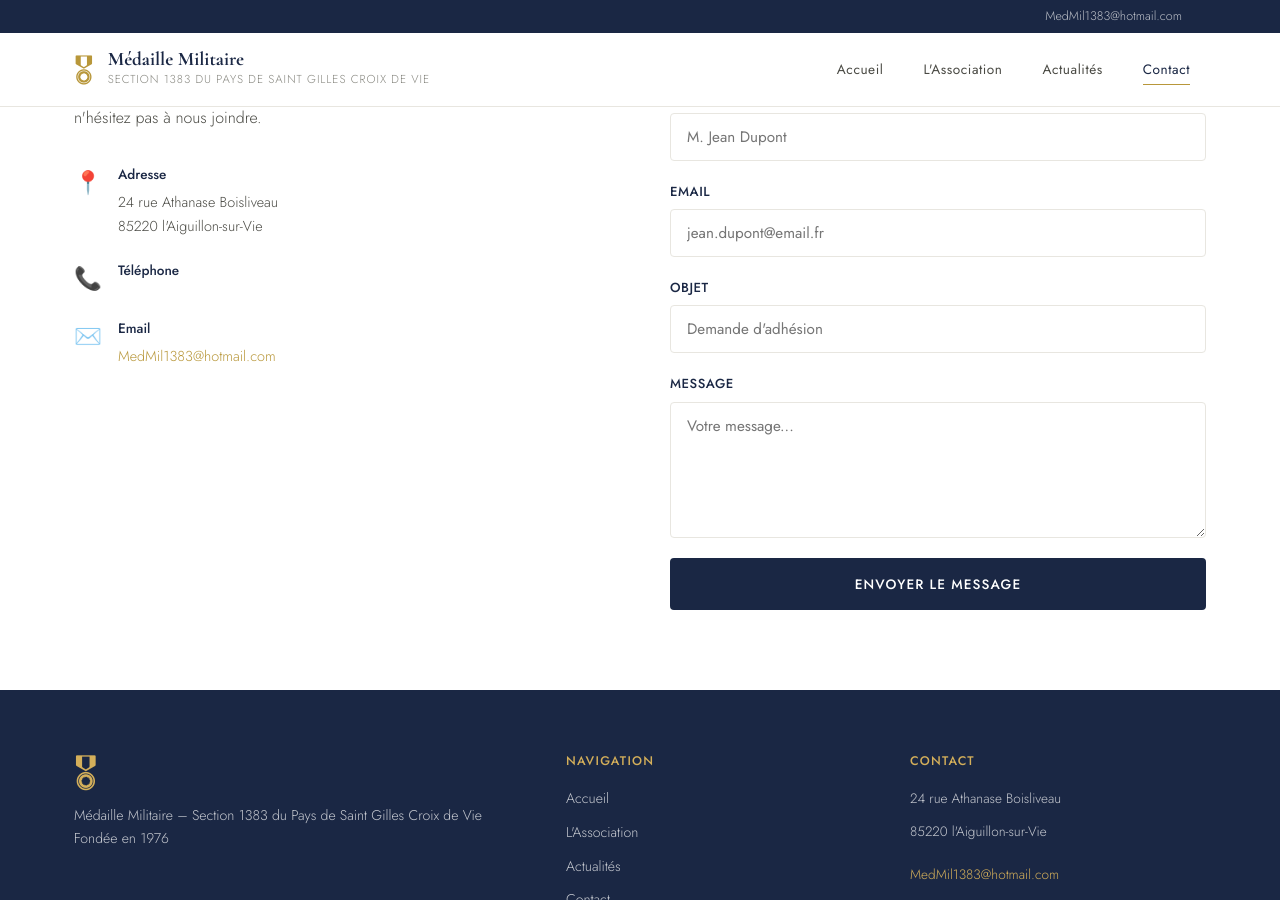
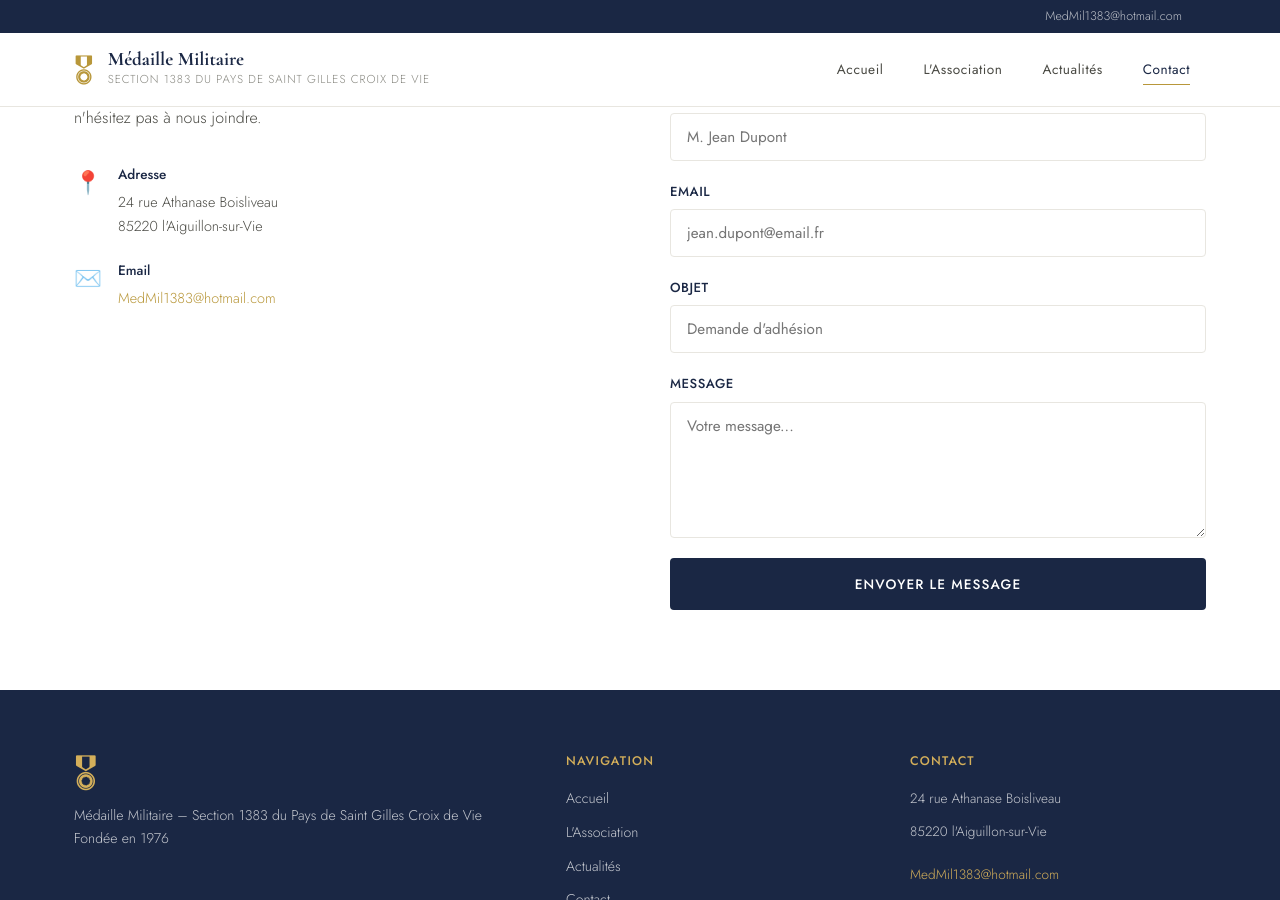
Before and after one commit to M3ph1s85/medaille-militaire, a Jekyll site: the page built from contact.md, in a window 1280 px wide and 900 px high, scrolled down 414 px. Built offline with Jekyll 4.4.1, drawn with Linux system fonts in a browser that asks for light colours.

Commit message:
Update contact.md

```diff
--- a/contact.md
+++ b/contact.md
@@ -27,13 +27,13 @@
             <p>{{ site.association.adresse_ligne2 }}</p>
           </div>
         </div>
-        <div class="contact-item">
+       <!--  <div class="contact-item">
           <span class="contact-icon">📞</span>
           <div>
             <strong>Téléphone</strong>
             <p>{{ site.association.tel }}</p>
           </div>
-        </div>
+        </div> -->
         <div class="contact-item">
           <span class="contact-icon">✉️</span>
           <div>
```
